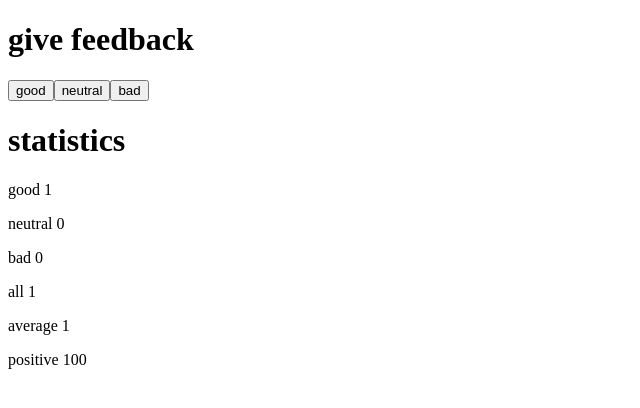
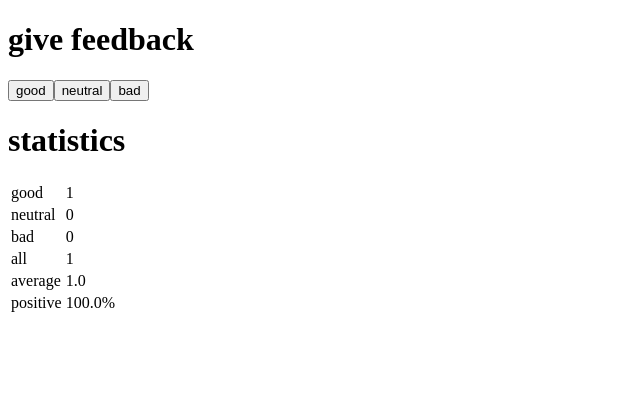
Before and after one commit to LeonorTu/full_stack_open, a React (Vite) app in the folder part1/unicafe/: page / in a window 1280 px wide. Both pictures are taken after a click on the button "good". Shown: the top 408 px of the page, without its empty margins (0-640 px from the left). Built offline with nearby package versions, Linux system fonts and the light colour scheme.

Commit message:
Feat: finished ex1.11

```diff
--- a/part1/unicafe/src/App.jsx
+++ b/part1/unicafe/src/App.jsx
@@ -17,9 +17,10 @@ function App() {
   };
   const StatisticLine = ({ text, value }) => {
     return (
-      <p>
-        {text} {value}
-      </p>
+      <tr>
+        <td>{text}</td>
+        <td>{text === "positive" ? `${value}%` : value}</td>
+      </tr>
     );
   };
 
@@ -31,12 +32,16 @@ function App() {
     const positive = (good / all) * 100 || 0;
     return (
       <div>
-        <StatisticLine text="good" value={good} />
-        <StatisticLine text="neutral" value={neutral} />
-        <StatisticLine text="bad" value={bad} />
-        <StatisticLine text="all" value={all} />
-        <StatisticLine text="average" value={average} />
-        <StatisticLine text="positive" value={positive} />
+        <table>
+          <tbody>
+            <StatisticLine text="good" value={good} />
+            <StatisticLine text="neutral" value={neutral} />
+            <StatisticLine text="bad" value={bad} />
+            <StatisticLine text="all" value={all} />
+            <StatisticLine text="average" value={average.toFixed(1)} />
+            <StatisticLine text="positive" value={positive.toFixed(1)} />
+          </tbody>
+        </table>
       </div>
     );
   };
```
